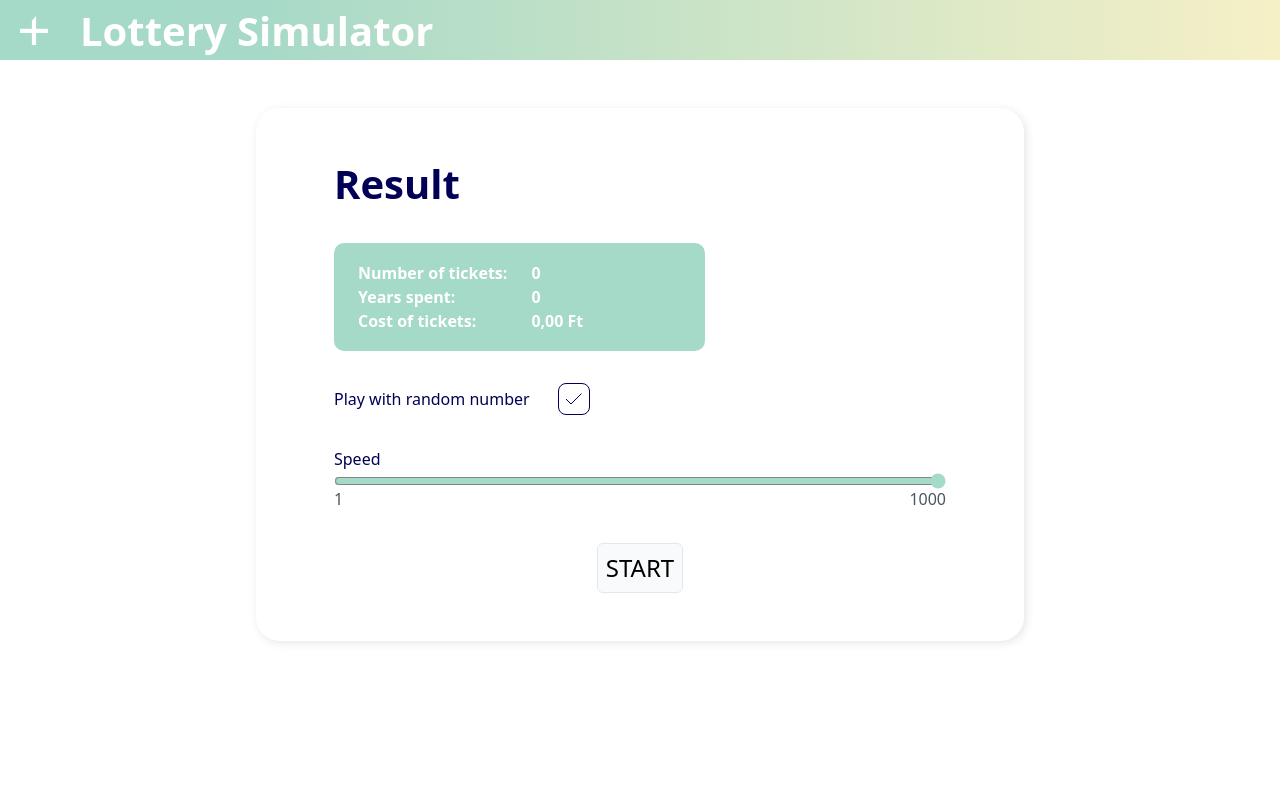
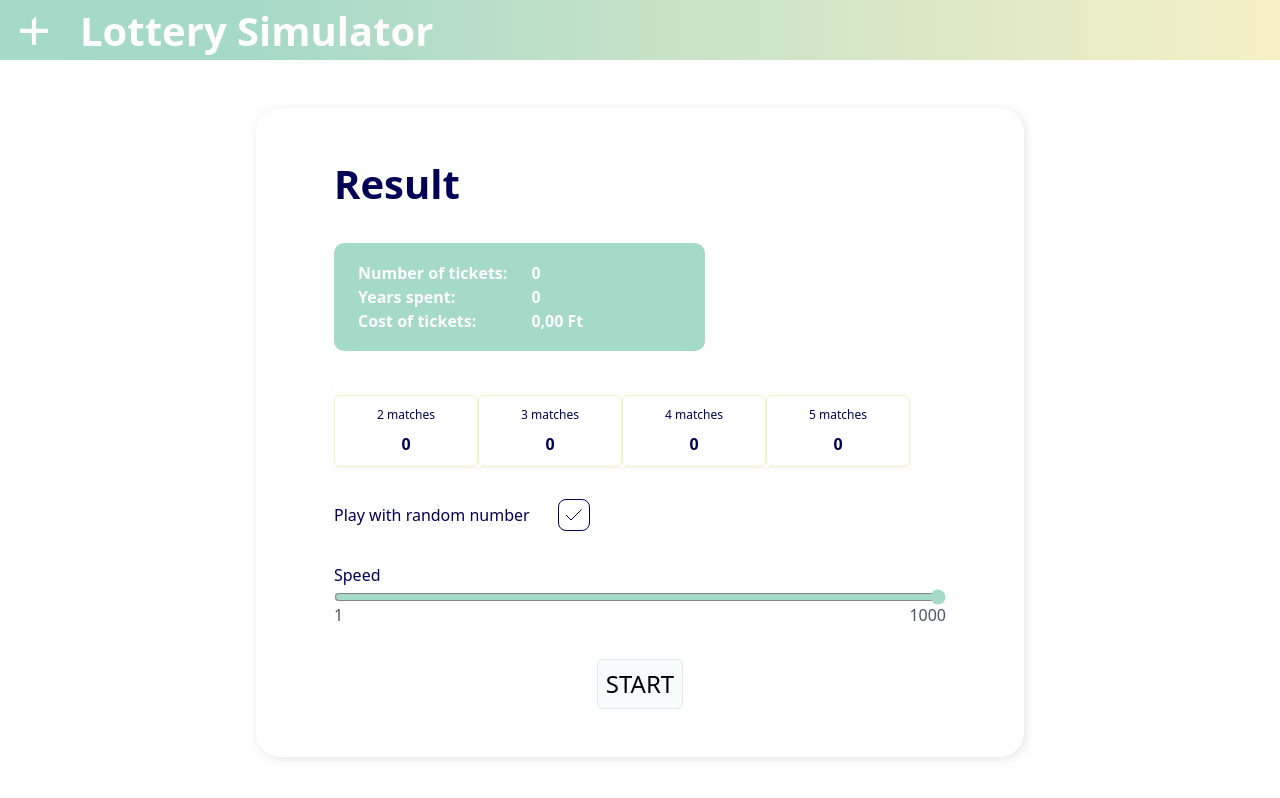
Before and after one commit to nagybnc/lottery-simulator, a Vue app: page / in a window 1280 px wide. Built offline with nearby package versions, Linux system fonts and the light colour scheme.

Commit message:
Init MatchesContainer Component

```diff
--- a/src/components/Game/Game.vue
+++ b/src/components/Game/Game.vue
@@ -5,6 +5,7 @@
             Result
         </h1>
         <InfoContainer />
+        <MatchesContainer />
         <Checkbox />
         <Slider />
         <div className="text-center">
@@ -18,11 +19,12 @@
 
 <script>
 import InfoContainer from './Infocontainer.vue'
+import MatchesContainer from './MatchesContainer.vue'
 import Checkbox from './Checkbox.vue';
 import Slider from './Slider.vue';
 
 export default {
     name: "Game",
-    components: { InfoContainer, Checkbox, Slider }
+    components: { InfoContainer, MatchesContainer, Checkbox, Slider }
 }
 </script>
--- /dev/null
+++ b/src/components/Game/MatchesContainer.vue
@@ -0,0 +1,15 @@
+<template>
+    <ul class="mb-8 grid grid-cols-2 pt-3 text-dark-blue shadow-sm sm:inline-flex" role="group">
+        <li v-for="(value, key) in $store.state.matches"
+            class="flex flex-col justify-center gap-[9px] rounded-md border border-yellowish-beige px-[34px] py-3 sm:h-[72px] sm:w-36">
+            <p class="text-center text-xs">{{ key }} matches</p>
+            <p class="text-center font-extrabold">{{ value }}</p>
+        </li>
+    </ul>
+</template>
+
+<script>
+export default {
+    name: 'MatchesContainer'
+}
+</script>
```
